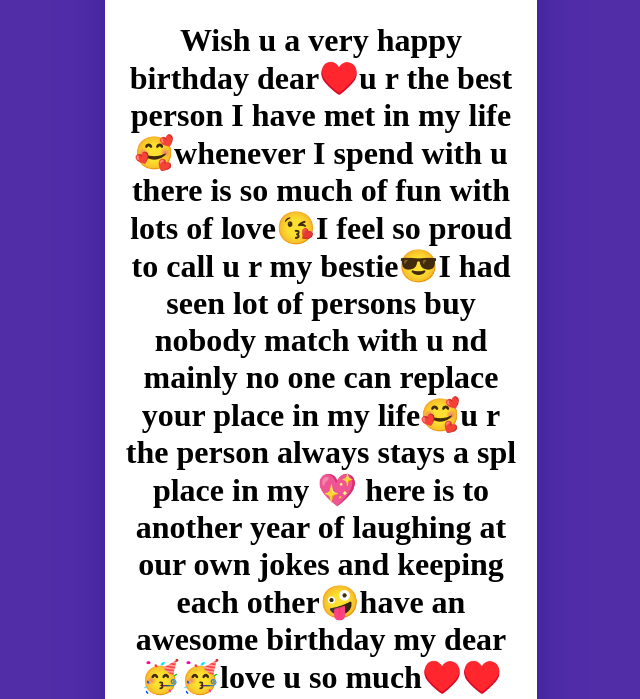
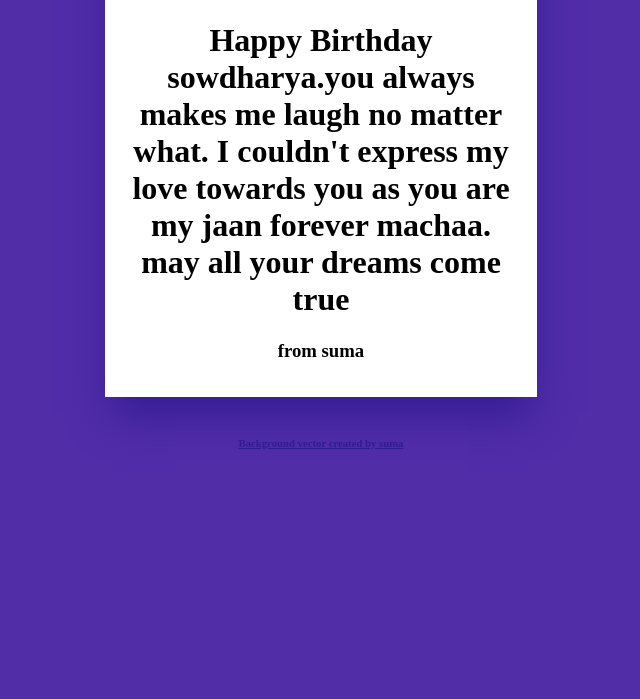
Before and after one commit to kamalipudi/my-first-portfolio, a plain HTML site: page index.html in a window 1280 px wide. Shown: the part 375-1074 px from the top of the page, without its empty margins (319-959 px from the left). After the commit the page ends 865 px from the top, so only its background shows below. Drawn offline with Linux system fonts and the light colour scheme.

Commit message:
Update index.html

```diff
--- a/index.html
+++ b/index.html
@@ -42,7 +42,7 @@
         <div class="birthday-card">
 
             <img src="https://image.freepik.com/free-vector/surprise-theme-happy-birthday-card-illustration_1344-199.jpg"  alt="Birthday image">
-            <h1>Wish u a very happy birthday dear♥️u r the best person I have met in my life🥰whenever I spend with u there is so much of fun with lots of love😘I feel so proud to call u r my bestie😎I had seen lot of persons buy nobody match with u nd mainly no one can replace your place in my life🥰u r the person always stays a spl place in my 💖 here is to another year of laughing at our own jokes and keeping each other🤪have an awesome birthday my dear🥳🥳love u so much♥️♥️</h1>
+            <h1>Happy Birthday sowdharya.you always makes me laugh no matter what. I couldn't express my love towards you as you are my jaan forever machaa. may all your dreams come true</h1>
             <h3>from suma</h3>
 
           </div>
```
